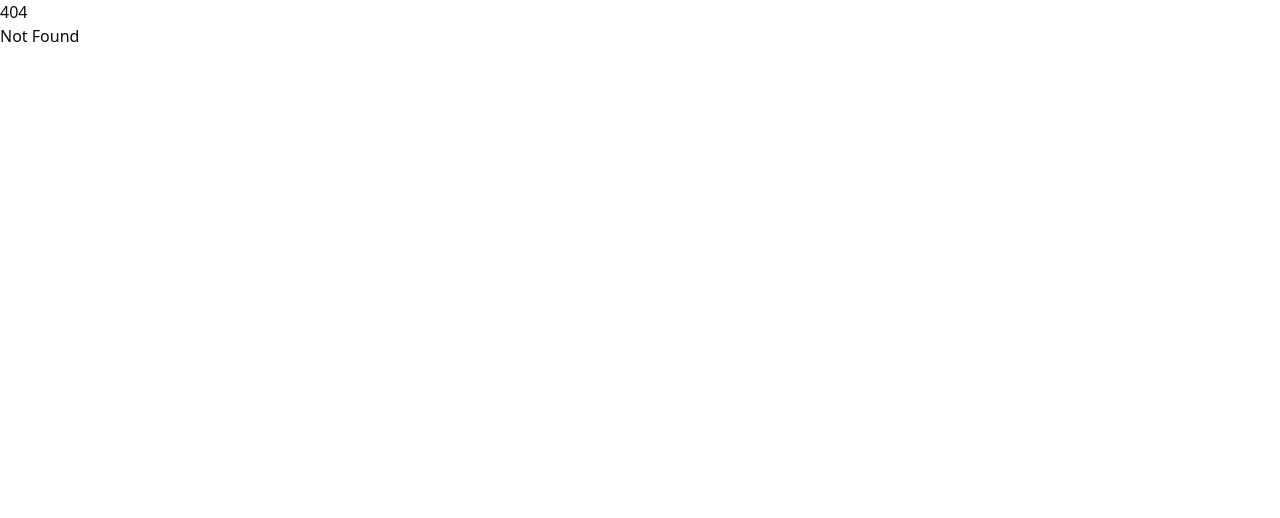
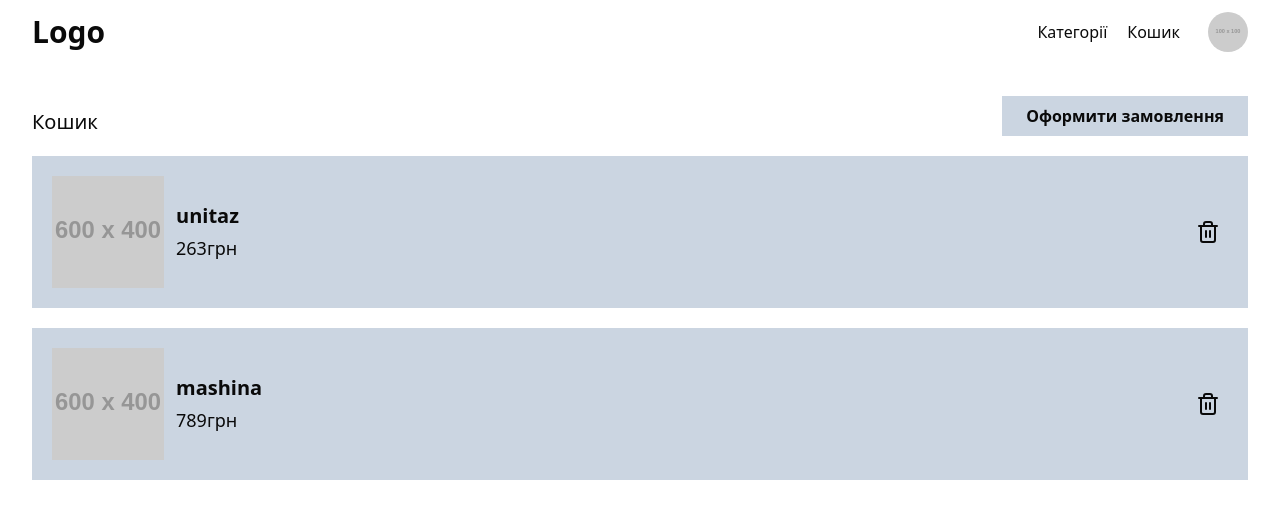
Before and after one commit to AstralKrutoy/magaZina, a SvelteKit app: page /buy in a window 1280 px wide. Before the commit this address had no page. Shown: the top 518 px of the page. Built offline with nearby package versions, Linux system fonts and the light colour scheme.

Commit message:
Mrnazarkid/naz 14 zverstati koshik (#3)
* Рефакторінг

* Зробив кошик

* піфіксіл

```diff
--- /dev/null
+++ b/src/lib/comps/CartItem.svelte
@@ -0,0 +1,16 @@
+<script>
+	import { Trash2 } from 'lucide-svelte';
+
+	let { name, image, price } = $props();
+</script>
+
+<div class="flex items-center justify-between bg-slate-300 p-5">
+	<div class="flex items-center gap-3">
+		<img src={image} alt="" class=" size-28 object-cover" />
+		<div>
+			<h3 class="text-xl font-bold">{name}</h3>
+			<h3 class="mt-1 text-lg">{price}грн</h3>
+		</div>
+	</div>
+	<button class="p-2 hover:bg-slate-400"><Trash2 /></button>
+</div>
--- a/src/lib/comps/Header.svelte
+++ b/src/lib/comps/Header.svelte
@@ -3,7 +3,7 @@
 
 	<div class="flex items-center gap-5">
 		<a href="/categories">Категорії</a>
-		<a href="url">Кошик</a>
+		<a href="/buy">Кошик</a>
 		<a href="url" class="ml-2">
 			<img src="https://placehold.co/100" alt="" class="size-10 rounded-full" />
 		</a>
--- /dev/null
+++ b/src/lib/db.ts
@@ -0,0 +1,91 @@
+export const products = [
+    {
+        id: 1,
+        name: 'unitaz',
+        price: 263,
+        img: 'https://placehold.co/600x400/EEE/31343C'
+    },
+    {
+        id: 2,
+        name: 'mashina',
+        price: 789,
+        img: 'https://placehold.co/600x400/EEE/31343C'
+    },
+    {
+        id: 3,
+        name: 'dom',
+        price: 2125663,
+        img: 'https://placehold.co/600x400/EEE/31343C'
+    },
+    {
+        id: 4,
+        name: 'telephon',
+        price: 896,
+        img: 'https://placehold.co/600x400/EEE/31343C'
+    },
+    {
+        id: 5,
+        name: 'knizhka',
+        price: 89,
+        img: 'https://placehold.co/600x400/EEE/31343C'
+    },
+    {
+        id: 6,
+        name: 'router',
+        price: 233,
+        img: 'https://placehold.co/600x400/EEE/31343C'
+    }
+];
+
+export const category = [
+    {
+        id: 1,
+        name: 'Electronics',
+        img: 'https://placehold.co/600x400/EEE/31343C'
+    },
+    {
+        id: 2,
+        name: 'Fashion',
+        img: 'https://placehold.co/600x400/EEE/31343C'
+    },
+    {
+        id: 3,
+        name: 'Home Appliances',
+        img: 'https://placehold.co/600x400/EEE/31343C'
+    },
+    {
+        id: 4,
+        name: 'Books',
+        img: 'https://placehold.co/600x400/EEE/31343C'
+    },
+    {
+        id: 5,
+        name: 'Toys',
+        img: 'https://placehold.co/600x400/EEE/31343C'
+    },
+    {
+        id: 6,
+        name: 'Sports',
+        img: 'https://placehold.co/600x400/EEE/31343C'
+    },
+    {
+        id: 7,
+        name: 'Beauty',
+        img: 'https://placehold.co/600x400/EEE/31343C'
+    },
+    {
+        id: 8,
+        name: 'Health',
+        img: 'https://placehold.co/600x400/EEE/31343C'
+    },
+    {
+        id: 9,
+        name: 'Grocery',
+        img: 'https://placehold.co/600x400/EEE/31343C'
+    },
+    {
+        id: 10,
+        name: 'Automotive',
+        img: 'https://placehold.co/600x400/EEE/31343C'
+    }
+];
--- a/src/routes/+page.svelte
+++ b/src/routes/+page.svelte
@@ -1,44 +1,7 @@
 <script>
 	import Header from '$lib/comps/Header.svelte';
 	import ProductItem from '../lib/comps/ProductItem.svelte';
-	let tovar = [
-		{
-			id: 1,
-			name: 'unitaz',
-			price: 263,
-			img: 'https://placehold.co/600x400/EEE/31343C'
-		},
-		{
-			id: 2,
-			name: 'mashina',
-			price: 789,
-			img: 'https://placehold.co/600x400/EEE/31343C'
-		},
-		{
-			id: 3,
-			name: 'dom',
-			price: 2125663,
-			img: 'https://placehold.co/600x400/EEE/31343C'
-		},
-		{
-			id: 4,
-			name: 'telephon',
-			price: 896,
-			img: 'https://placehold.co/600x400/EEE/31343C'
-		},
-		{
-			id: 5,
-			name: 'knizhka',
-			price: 89,
-			img: 'https://placehold.co/600x400/EEE/31343C'
-		},
-		{
-			id: 6,
-			name: 'router',
-			price: 233,
-			img: 'https://placehold.co/600x400/EEE/31343C'
-		}
-	];
+	import { products } from '../lib/db';
 </script>
 
 <Header />
@@ -46,7 +9,7 @@
 <main class="container">
 	<h2 class="mb-1 mt-4 text-xl">Популярні товари</h2>
 	<div class="grid grid-cols-4 gap-6">
-		{#each tovar as item}
+		{#each products as item}
 			<ProductItem name={item.name} price={item.price} image={item.img} />
 		{/each}
 	</div>
--- /dev/null
+++ b/src/routes/buy/+page.svelte
@@ -0,0 +1,24 @@
+<script>
+	import Header from '$lib/comps/Header.svelte';
+	import CartItem from '$lib/comps/CartItem.svelte';
+	import { products } from '../../lib/db';
+
+	let mylist = [1, 8, 4];
+</script>
+
+<Header />
+<main class="container mt-10">
+	<div class="mb-4 flex items-center justify-between">
+		<h2 class="mb-1 mt-4 text-xl">Кошик</h2>
+		<button class="bg bg-slate-300 p-2 px-6 font-bold hover:bg-slate-400"
+			>Оформити замовлення</button
+		>
+	</div>
+	<div class="flex flex-col gap-5">
+		{#each products as item}
+			{#if item.id in mylist}
+				<CartItem name={item.name} image={item.img} price={item.price} />
+			{/if}
+		{/each}
+	</div>
+</main>
--- a/src/routes/categories/+page.svelte
+++ b/src/routes/categories/+page.svelte
@@ -1,58 +1,7 @@
 <script>
 	import Header from '$lib/comps/Header.svelte';
 	import CategoryItem from '$lib/comps/CategoryItem.svelte';
-	let category = [
-		{
-			id: 1,
-			name: 'Electronics',
-			img: 'https://placehold.co/600x400/EEE/31343C'
-		},
-		{
-			id: 2,
-			name: 'Fashion',
-			img: 'https://placehold.co/600x400/EEE/31343C'
-		},
-		{
-			id: 3,
-			name: 'Home Appliances',
-			img: 'https://placehold.co/600x400/EEE/31343C'
-		},
-		{
-			id: 4,
-			name: 'Books',
-			img: 'https://placehold.co/600x400/EEE/31343C'
-		},
-		{
-			id: 5,
-			name: 'Toys',
-			img: 'https://placehold.co/600x400/EEE/31343C'
-		},
-		{
-			id: 6,
-			name: 'Sports',
-			img: 'https://placehold.co/600x400/EEE/31343C'
-		},
-		{
-			id: 7,
-			name: 'Beauty',
-			img: 'https://placehold.co/600x400/EEE/31343C'
-		},
-		{
-			id: 8,
-			name: 'Health',
-			img: 'https://placehold.co/600x400/EEE/31343C'
-		},
-		{
-			id: 9,
-			name: 'Grocery',
-			img: 'https://placehold.co/600x400/EEE/31343C'
-		},
-		{
-			id: 10,
-			name: 'Automotive',
-			img: 'https://placehold.co/600x400/EEE/31343C'
-		}
-	];
+	import { category } from '../../lib/db';
 </script>
 
 <Header />
```
